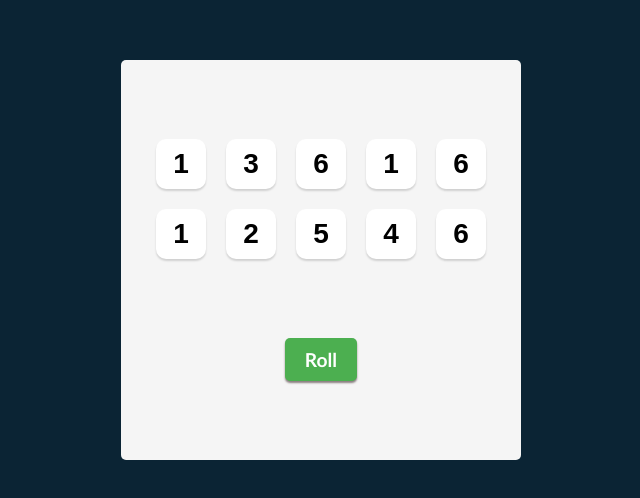
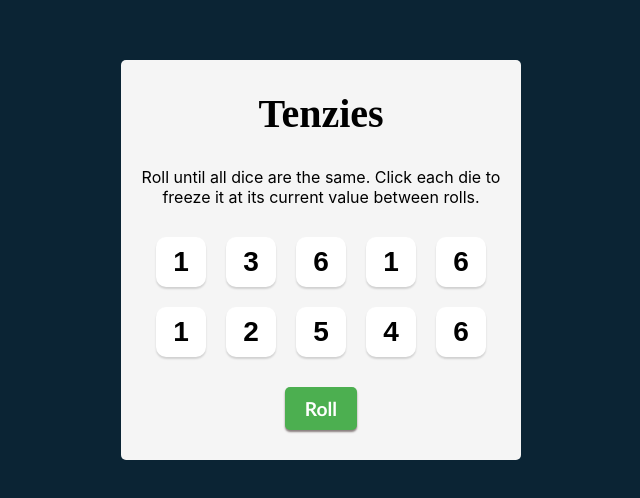
Before and after one commit to Kabileshwaran183/Tenzies-Game, a React (Vite) app: page / in a window 1280 px wide. Shown: the part 140-638 px from the top of the page, without its empty margins (319-959 px from the left). Built offline with nearby package versions, Linux system fonts and the light colour scheme.

Commit message:
Cafetti - decorating the winning moment

```diff
--- a/package.json
+++ b/package.json
@@ -10,7 +10,9 @@
     "preview": "vite preview"
   },
   "dependencies": {
+    "confetti": "^2.0.3",
     "react": "^18.3.1",
+    "react-confetti": "^6.1.0",
     "react-dom": "^18.3.1"
   },
   "devDependencies": {
--- a/src/App.jsx
+++ b/src/App.jsx
@@ -1,7 +1,7 @@
 import Die from "./components/Die"
 import { useState } from "react"
 import { nanoid } from "nanoid"
-
+import Confetti from "react-confetti"
 export default function App() {
     const [dice, setDice] = useState(()=>generateAllNewDice())
 
@@ -18,13 +18,17 @@ export default function App() {
     }
 
     function rollDice() {
-        setDice(oldDice => oldDice.map(die =>
-            die.isHeld ?
-                die :
-                { ...die, value: Math.ceil(Math.random() * 6) }
-        ))
+        if (!gameWon) {
+            setDice(oldDice => oldDice.map(die =>
+                die.isHeld ?
+                    die :
+                    { ...die, value: Math.ceil(Math.random() * 6) }
+            ))
+        } else {
+            setDice(generateAllNewDice())
+        }
+    }
 
-    }
 
     function hold(id) {
         setDice(oldDice => oldDice.map(die =>
@@ -46,6 +50,9 @@ export default function App() {
 
     return (
         <main>
+            {gameWon && <Confetti />}
+            <h1 className="title">Tenzies</h1>
+            <p className="instructions">Roll until all dice are the same. Click each die to freeze it at its current value between rolls.</p>
             <div className="dice-container">
                 {diceElements}
             </div>
--- a/src/index.css
+++ b/src/index.css
@@ -26,6 +26,17 @@ main{
     flex-direction: column;
     justify-content: space-evenly;
     align-items: center;
+}
+.title {
+  font-size: 40px;
+  margin: 0;
+}
+
+.instructions {
+  font-family: 'Inter', sans-serif;
+  font-weight: 400;
+  margin:0px 10px 0px;
+  text-align: center;
 }
 .dice-container{
   display: grid;
```
Also changed, not shown: 1 other file (tests, documents, lock files or other folders).
